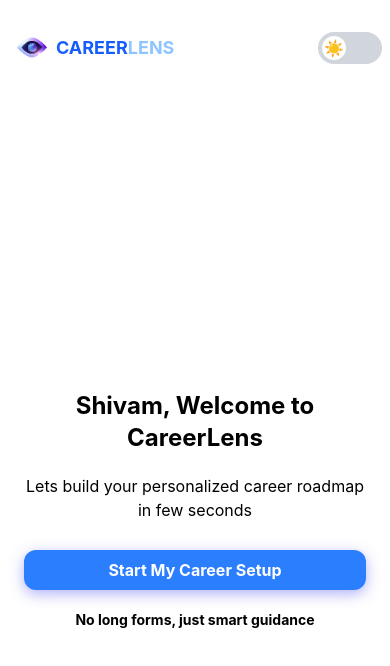
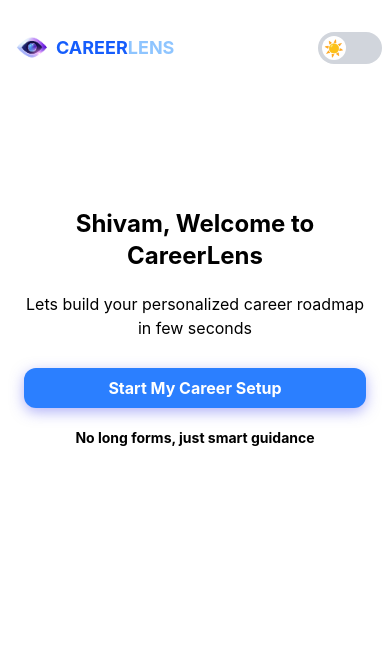
Before and after one commit to Shivamch0/CareerLens-AI, a React app in the folder Frontend/: page /onboarding in a window 390 px wide. Shown: the top 666 px of the page. Built offline with nearby package versions, Linux system fonts and the light colour scheme; the HTML template or start-up script is replaced by a standard one.

Commit message:
margin fixed

```diff
--- a/Frontend/src/pages/Onboarding/FinalOnboarding.jsx
+++ b/Frontend/src/pages/Onboarding/FinalOnboarding.jsx
@@ -16,7 +16,7 @@
   return (
     <section>
       <section
-        className={` min-h-screen grid grid-col-1 lg:grid-cols-[1.8fr_1.2fr] items-center gap-10 px-6 sm:px-8 md:px-10   ${isDark ? "text-white" : ""}`}
+        className={` min-h-screen grid grid-col-1 lg:grid-cols-[1.8fr_1.2fr] items-start mt-20 gap-10 px-6 sm:px-8 md:px-10   ${isDark ? "text-white" : ""}`}
       >
         <div className="flex flex-col items-center lg:items-start text-center lg:text-left gap-5 justify-center ">
           <h2 className={` font-bold text-2xl sm:text-3xl lg:text-4xl `}>
@@ -37,7 +37,7 @@
 
         </div>
 
-        <div className="hidden lg:block ">
+        <div className="hidden lg:block mt-10 ">
           <img
             src={BoyImage}
             className="w-full max-w-sm md:max-w-md lg:max-w-xl"
--- a/Frontend/src/pages/Onboarding/Interests.jsx
+++ b/Frontend/src/pages/Onboarding/Interests.jsx
@@ -74,7 +74,7 @@
 
   return (
     <section
-      className={`min-h-screen flex flex-col items-center justify-center px-6 sm:px-8 md:px-10 gap-3  overflow-hidden${
+      className={`min-h-screen flex flex-col items-center px-6 sm:px-8 md:px-10 gap-3  overflow-hidden${
         isDark ? "text-white" : ""
       }`}
     >
--- a/Frontend/src/pages/Onboarding/Journey.jsx
+++ b/Frontend/src/pages/Onboarding/Journey.jsx
@@ -54,7 +54,7 @@
 
   return (
     <section
-      className={`min-h-screen flex flex-col items-center justify-center px-6 sm:px-10 gap-3   ${
+      className={`min-h-screen flex flex-col items-center px-6 sm:px-10 gap-3   ${
         isDark ? "text-white" : ""
       }`}
     >
--- a/Frontend/src/pages/Onboarding/Onboarding.jsx
+++ b/Frontend/src/pages/Onboarding/Onboarding.jsx
@@ -19,11 +19,11 @@
   return (
     <>
       <section
-        className={`min-h-screen grid grid-cols-1 lg:grid-cols-[1.8fr_1.2fr]  gap-10 px-6 md:px-10 ${
+        className={`min-h-screen grid grid-cols-1 lg:grid-cols-[1.8fr_1.2fr] items-start gap-10 px-6 md:px-10 ${
           isDark ? "text-white" : ""
         }`}
       >
-        <div className="flex flex-col items-center lg:items-start text-center lg:text-left gap-5 justify-center">
+        <div className="flex flex-col items-center lg:items-start text-center lg:text-left mt-30 gap-5 justify-center">
           <h2 className={`font-bold text-2xl sm:text-3xl lg:text-4xl`}>
             Shivam, Welcome to CareerLens
           </h2>
@@ -46,7 +46,7 @@
           </p>
         </div>
 
-        <div className="hidden lg:block mt-40">
+        <div className="hidden lg:block mt-30">
           <img
             src={lightBgImage}
             className="w-full max-w-sm md:max-w-md lg:max-w-2xl "
```
